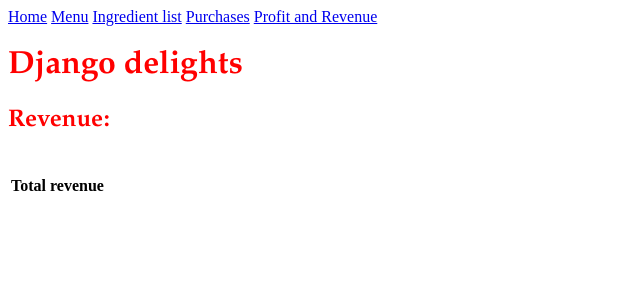
After one commit to panagiota-charalampidou/DjangoCapstone, a Django app: page /profit_revenue in a window 1280 px wide. The commit adds this page. Shown: the top 300 px of the page, without its empty margins (0-640 px from the left). Run offline with Django 3.2, Linux system fonts and the light colour scheme; lists and menus that the app fills with data are empty.

Commit message:
working on revenue view

```diff
--- a/djangodelights/djangodelights/urls.py
+++ b/djangodelights/djangodelights/urls.py
@@ -23,5 +23,6 @@ urlpatterns = [
     path("ingredients/list", views.IngredientList.as_view(), name="ingredientlist"),
     path("ingredient/delete/<pk>", views.IngredientDelete.as_view(), name="ingredientdelete"),
     path("menu", views.MenuList.as_view(), name="menulist"),
-    path("purchases", views.PurchaseList.as_view(), name="purchaselist")
+    path("purchases", views.PurchaseList.as_view(), name="purchaselist"),
+    path("profit_revenue", views.RevenueList.as_view(), name="profitrevenuelist")
 ]
--- a/djangodelights/inventory/templates/inventory/base.html
+++ b/djangodelights/inventory/templates/inventory/base.html
@@ -9,6 +9,7 @@
         <a href="{% url 'menulist' %}">Menu</a>
         <a href="{% url 'ingredientlist' %}">Ingredient list</a>
         <a href="{% url 'purchaselist' %}">Purchases</a>
+        <a href="{% url 'profitrevenuelist' %}">Profit and Revenue</a>
 
         <h1>Django delights</h1>
         {% block content %}
--- /dev/null
+++ b/djangodelights/inventory/templates/inventory/profit_revenue.html
@@ -0,0 +1,25 @@
+{% extends 'inventory/base.html' %}
+{% load static %}
+
+{% block head %}
+<link rel="stylesheet" href="/static/inventory/style.css?{% now "U" %}">
+
+{% endblock %}
+
+{% block content %}
+<h2>Revenue:</h2>
+<br>
+<table id="profitrevenues">
+    <tr>
+      <th>Total revenue</th>
+        <th> </th>
+    </tr>
+      <tr>
+    {% for purchase in profitrevenue_list %}
+    </tr>
+    <tr>
+        <td>{{ purchase.total_revenue }}</td>
+    </tr>
+    {% endfor %}
+  </table>
+{% endblock %}
--- a/djangodelights/inventory/views.py
+++ b/djangodelights/inventory/views.py
@@ -23,3 +23,7 @@ class MenuList(ListView):
 class PurchaseList(ListView):
    model = Purchase
    template_name = "inventory/purchases.html"
+
+class RevenueList(ListView):
+   model = Purchase
+   template_name = "inventory/profit_revenue.html"
```
Also changed, not shown: djangodelights/inventory/models.py (+8 -1 lines), djangodelights/db.sqlite3.
